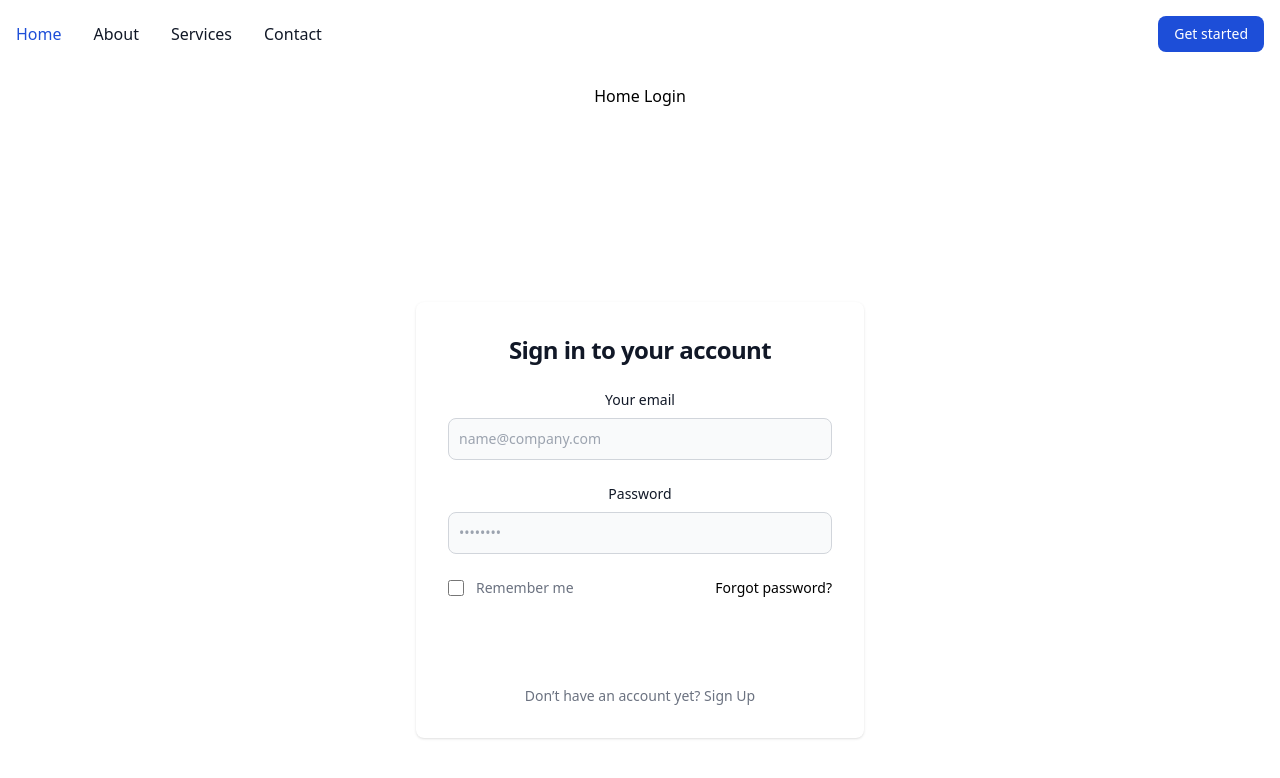
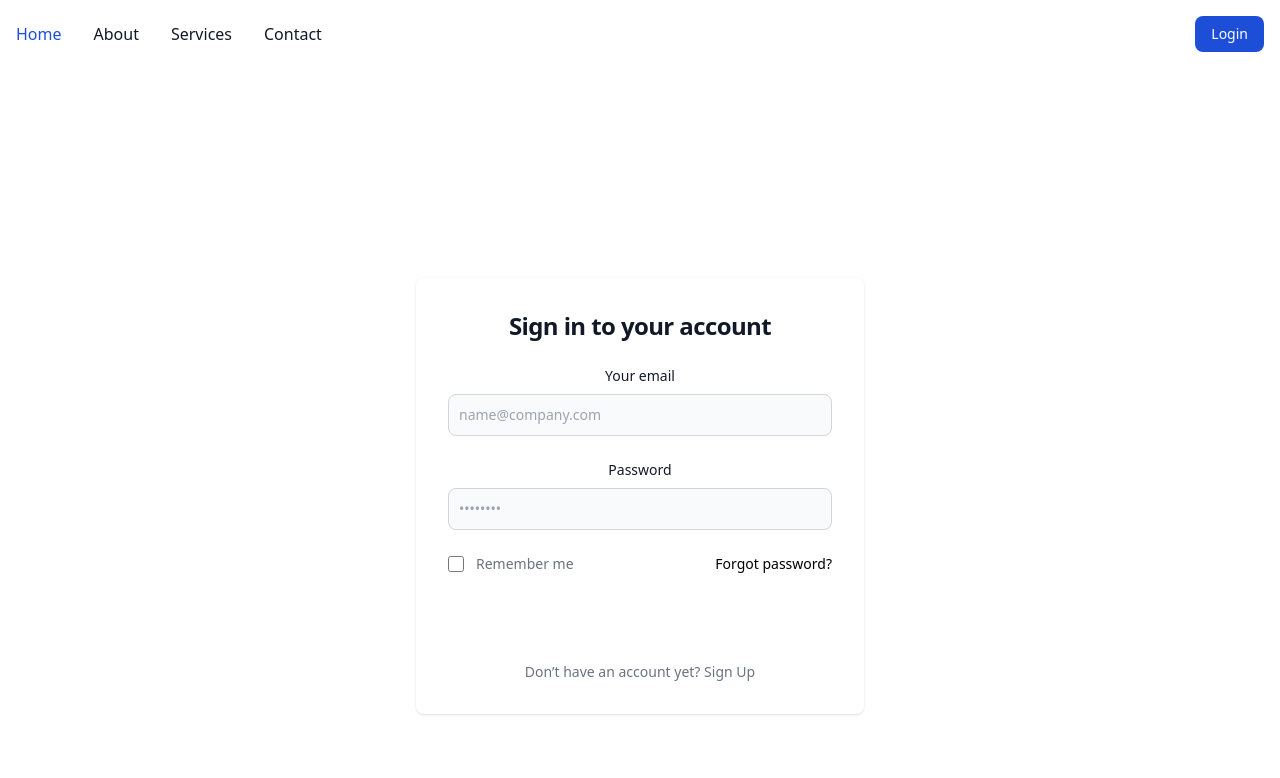
Before and after one commit to 0mosya0/diploma, a Vue app: page /login in a window 1280 px wide. Shown: the top 778 px of the page. Built offline with nearby package versions, Linux system fonts and the light colour scheme.

Commit message:
Header refactor

```diff
--- a/src/App.vue
+++ b/src/App.vue
@@ -12,8 +12,6 @@
 <template>
    <Header></Header>
    <div class="text-center mt-4">
-      <router-link to="/home"> Home </router-link>
-      <router-link to="/login"> Login </router-link>
       <router-view />
    </div>
 </template>
--- a/src/components/Header.vue
+++ b/src/components/Header.vue
@@ -6,7 +6,7 @@
                type="button"
                class="text-white bg-blue-700 hover:bg-blue-800 focus:ring-4 focus:outline-none focus:ring-blue-300 font-medium rounded-lg text-sm px-4 py-2 text-center dark:bg-blue-600 dark:hover:bg-blue-700 dark:focus:ring-blue-800"
             >
-               Get started
+               <router-link to="/login"> Login </router-link>
             </button>
             <button
                data-collapse-toggle="navbar-cta"
@@ -45,7 +45,7 @@
                      href="#"
                      class="block py-2 px-3 md:p-0 text-white bg-blue-700 rounded md:bg-transparent md:text-blue-700 md:dark:text-blue-500"
                      aria-current="page"
-                     >Home</a
+                     ><router-link to="/home"> Home </router-link></a
                   >
                </li>
                <li>
```
